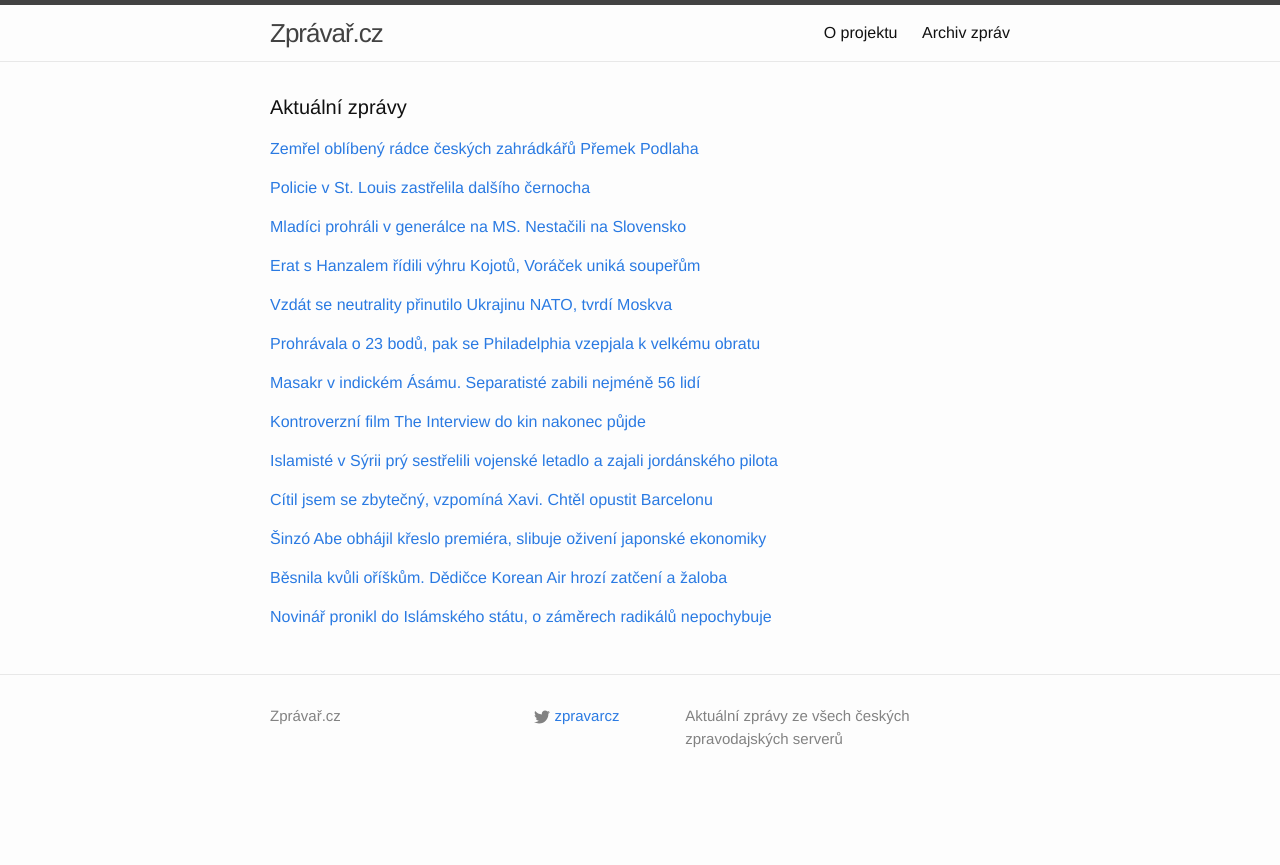
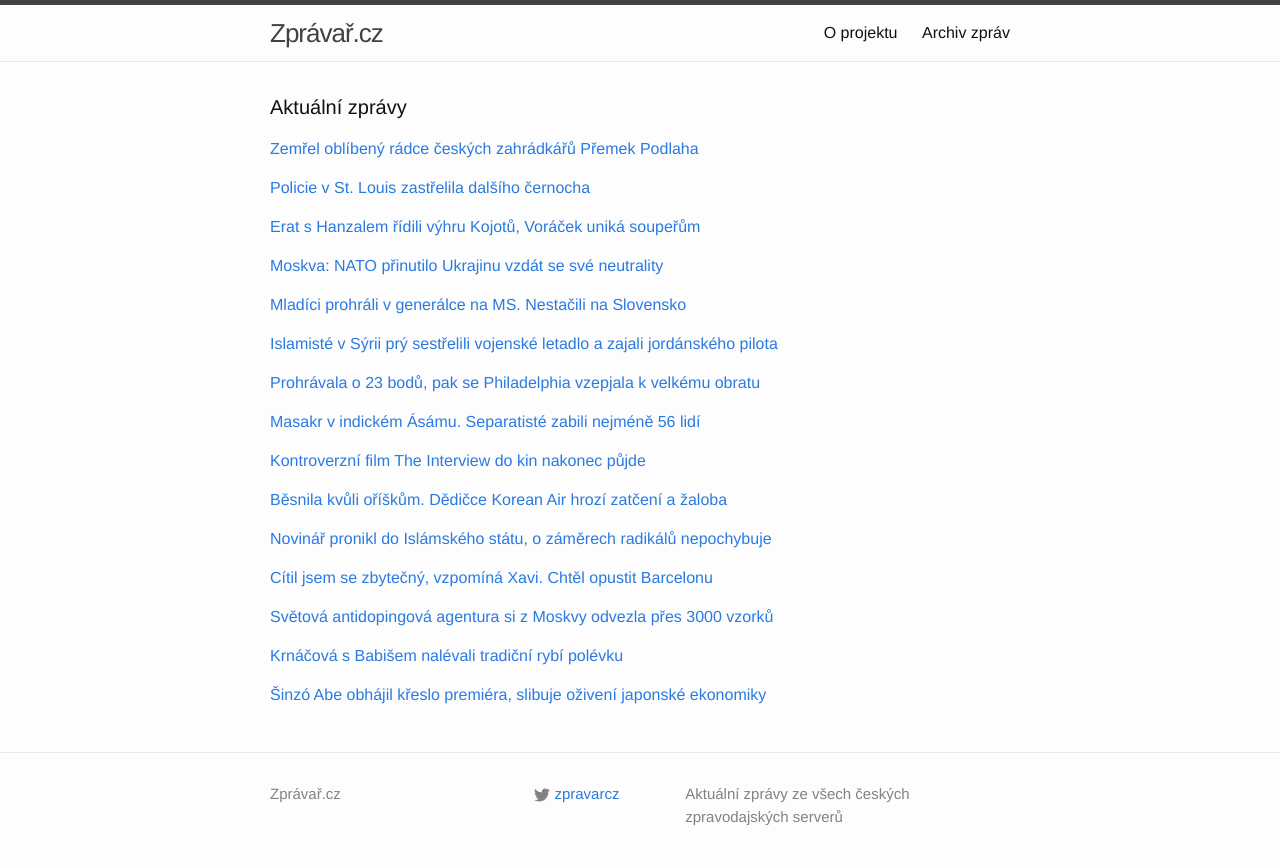
Before and after one commit to adliska/zpravar, a Jekyll site: the page built from index.html, in a window 1280 px wide. Shown: the top 865 px of the page. Built offline with Jekyll 4.4.1, drawn with Linux system fonts in a browser that asks for light colours; some of the changed lines change nothing that is shown.

Commit message:
zpravar news update

```diff
--- a/index.html
+++ b/index.html
@@ -31,8 +31,26 @@ layout: default
 <li><a href=http://zpravy.idnes.cz/policie-v-st-louis-zastrelila-dalsiho-cernocha-fle-/zahranicni.aspx?c=A141224_100532_zahranicni_im>V St. Louis zastřelil policista dalšího černocha, mladík na něj mířil - zpravy.idnes.cz</a></li>
 <li><a href=http://www.ceskenoviny.cz/zpravy/zpravy/policie-na-predmesti-st-louis-zastrelila-dalsiho-cernocha/1162222>Policie na předměstí St. Louis zastřelila dalšího černocha - www.ceskenoviny.cz</a></li>
 </ul>
-</div><p><a href="javascript:;" onclick="toggle_visibility('zpravy2')">Mladíci prohráli v generálce na MS. Nestačili na Slovensko</a></p>
+</div><p><a href="javascript:;" onclick="toggle_visibility('zpravy2')">Erat s Hanzalem řídili výhru Kojotů, Voráček uniká soupeřům</a></p>
 <div id="zpravy2" style="display:none">
+<ul>
+<li><a href=http://sport.aktualne.cz/erat-s-hanzalem-ridili-vyhru-kojotu-voracek-unika-souperum/r~02a50f2e8b3611e49fc3002590604f2e/>Erat s Hanzalem řídili výhru Kojotů, Voráček uniká soupeřům - sport.aktualne.cz</a></li>
+<li><a href=http://www.sportovninoviny.cz/zpravy/erat-a-hanzal-ridili-vyhru-arizony-po-2-mesicich-skoroval-krejci/1162181>Erat a Hanzal řídili výhru Arizony, po 2 měsících skóroval Krejčí - www.sportovninoviny.cz</a></li>
+<li><a href=http://www.denik.cz/hokej/erat-a-hanzal-ridili-vyhru-arizony-po-2-mesicich-skoroval-krejci-20141224.html>Erat a Hanzal byli u čtyř gólů Arizony, konečně skóroval i Krejčí - www.denik.cz</a></li>
+<li><a href=http://hokej.idnes.cz/skvely-voracek-byl-u-dvou-golu-dev-/nhl.aspx?c=A141224_073346_nhl_Mkr>Skvělý Voráček byl u dvou gólů, Palát a Hanzal přihráli dokonce na tři - hokej.idnes.cz</a></li>
+<li><a href=http://www.tyden.cz/rubriky/sport/hokej/nhl/erat-s-hanzalem-radili-v-edmontonu-arizone-zaridili-vyhru_328268.html>Erat s Hanzalem řádili v Edmontonu. Arizoně zařídili výhru - www.tyden.cz</a></li>
+</ul>
+</div><p><a href="javascript:;" onclick="toggle_visibility('zpravy3')">Moskva: NATO přinutilo Ukrajinu vzdát se své neutrality</a></p>
+<div id="zpravy3" style="display:none">
+<ul>
+<li><a href=http://zpravy.e15.cz/zahranicni/politika/moskva-nato-prinutilo-ukrajinu-vzdat-se-sve-neutrality-1148569>Moskva: NATO přinutilo Ukrajinu vzdát se své neutrality - zpravy.e15.cz</a></li>
+<li><a href=http://www.novinky.cz/zahranicni/evropa/357188-vzdat-se-neutrality-prinutilo-ukrajinu-nato-tvrdi-moskva.html>Vzdát se neutrality přinutilo Ukrajinu NATO, tvrdí Moskva  - www.novinky.cz</a></li>
+<li><a href=http://zpravy.aktualne.cz/zahranici/zive-streda-24-prosince-ukrajina-rusko-separatiste/r~1d40420885dd11e498be002590604f2e/>Živě: Příklon Ukrajiny k NATO zhorší situaci, tvrdí Rusko - zpravy.aktualne.cz</a></li>
+<li><a href=http://www.lidovky.cz/nato-prinutilo-ukrajinu-vzdat-se-neutrality-zni-z-moskvy-pnc-/zpravy-svet.aspx?c=A141224_115526_ln_zahranici_hm>NATO přinutilo Ukrajinu vzdát se neutrality, zní z Moskvy  - www.lidovky.cz</a></li>
+<li><a href=http://www.ceskenoviny.cz/zpravy/zpravy/nato-podle-moskvy-prinutilo-ukrajinu-vzdat-se-neutrality/1162225>NATO podle Moskvy přinutilo Ukrajinu vzdát se neutrality - www.ceskenoviny.cz</a></li>
+</ul>
+</div><p><a href="javascript:;" onclick="toggle_visibility('zpravy4')">Mladíci prohráli v generálce na MS. Nestačili na Slovensko</a></p>
+<div id="zpravy4" style="display:none">
 <ul>
 <li><a href=http://www.tyden.cz/rubriky/sport/hokej/mladici-prohrali-v-generalce-na-ms-nestacili-na-slovensko_328274.html>Mladíci prohráli v generálce na MS. Nestačili na Slovensko - www.tyden.cz</a></li>
 <li><a href=http://www.tyden.cz/rubriky/sport/hokej/mladici-prohrali-generalku-na-ms-nestacili-na-slovensko_328274.html>Mladíci prohráli generálku na MS. Nestačili na Slovensko - www.tyden.cz</a></li>
@@ -40,81 +58,78 @@ layout: default
 <li><a href=http://hokej.idnes.cz/cesti-hokejiste-do-20-let-prohrali-se-slovenskem-frv-/reprezentace.aspx?c=A141224_083654_reprezentace_ot>Mladí hokejisté dali Slovensku jediný gól a generálku prohráli - hokej.idnes.cz</a></li>
 <li><a href=http://sport.aktualne.cz/spatna-generalka-dvacitka-prohrala-v-kanade-se-slovaky/r~64b0032a8b3d11e4b98c002590604f2e/>Špatná generálka. Dvacítka prohrála v Kanadě se Slováky - sport.aktualne.cz</a></li>
 </ul>
-</div><p><a href="javascript:;" onclick="toggle_visibility('zpravy3')">Erat s Hanzalem řídili výhru Kojotů, Voráček uniká soupeřům</a></p>
-<div id="zpravy3" style="display:none">
+</div><p><a href="javascript:;" onclick="toggle_visibility('zpravy5')">Islamisté v Sýrii prý sestřelili vojenské letadlo a zajali jordánského pilota</a></p>
+<div id="zpravy5" style="display:none">
 <ul>
-<li><a href=http://sport.aktualne.cz/erat-s-hanzalem-ridili-vyhru-kojotu-voracek-unika-souperum/r~02a50f2e8b3611e49fc3002590604f2e/>Erat s Hanzalem řídili výhru Kojotů, Voráček uniká soupeřům - sport.aktualne.cz</a></li>
-<li><a href=http://www.sportovninoviny.cz/zpravy/erat-a-hanzal-ridili-vyhru-arizony-po-2-mesicich-skoroval-krejci/1162181>Erat a Hanzal řídili výhru Arizony, po 2 měsících skóroval Krejčí - www.sportovninoviny.cz</a></li>
-<li><a href=http://www.denik.cz/hokej/erat-a-hanzal-ridili-vyhru-arizony-po-2-mesicich-skoroval-krejci-20141224.html>Erat a Hanzal byli u čtyř gólů Arizony, konečně skóroval i Krejčí - www.denik.cz</a></li>
-<li><a href=http://hokej.idnes.cz/skvely-voracek-byl-u-dvou-golu-dev-/nhl.aspx?c=A141224_073346_nhl_Mkr>Skvělý Voráček byl u dvou gólů, Palát a Hanzal přihráli dokonce na tři - hokej.idnes.cz</a></li>
-<li><a href=http://www.tyden.cz/rubriky/sport/hokej/nhl/erat-s-hanzalem-radili-v-edmontonu-arizone-zaridili-vyhru_328268.html>Erat s Hanzalem řádili v Edmontonu. Arizoně zařídili výhru - www.tyden.cz</a></li>
+<li><a href=http://www.novinky.cz/zahranicni/blizky-a-stredni-vychod/357187-islamiste-v-syrii-pry-sestrelili-vojenske-letadlo-a-zajali-jordanskeho-pilota.html>Islamisté v Sýrii prý sestřelili vojenské letadlo a zajali jordánského pilota - www.novinky.cz</a></li>
+<li><a href=http://zpravy.aktualne.cz/zahranici/islamiste-v-syrii-sestrelili-vojenske-letadlo-zajali-pilota/r~e24d43bc8b5411e49fc3002590604f2e/>Islamisté v Sýrii sestřelili vojenské letadlo, zajali pilota - zpravy.aktualne.cz</a></li>
+<li><a href=http://echo24.cz/a/iMUHq>'Sestřelili jsme letadlo a zajali pilota,' tvrdí islamisté v Sýrii - echo24.cz</a></li>
+<li><a href=http://www.ceskenoviny.cz/zpravy/zpravy/islamiste-v-syrii-sestrelili-vojenske-letadlo-zajali-pilota/1162216>Islamisté v Sýrii sestřelili vojenské letadlo, zajali pilota - www.ceskenoviny.cz</a></li>
 </ul>
-</div><p><a href="javascript:;" onclick="toggle_visibility('zpravy4')">Vzdát se neutrality přinutilo Ukrajinu NATO, tvrdí Moskva </a></p>
-<div id="zpravy4" style="display:none">
-<ul>
-<li><a href=http://www.novinky.cz/zahranicni/evropa/357188-vzdat-se-neutrality-prinutilo-ukrajinu-nato-tvrdi-moskva.html>Vzdát se neutrality přinutilo Ukrajinu NATO, tvrdí Moskva  - www.novinky.cz</a></li>
-<li><a href=http://zpravy.aktualne.cz/zahranici/zive-streda-24-prosince-ukrajina-rusko-separatiste/r~1d40420885dd11e498be002590604f2e/>Živě: Příklon Ukrajiny k NATO zhorší situaci, tvrdí Rusko - zpravy.aktualne.cz</a></li>
-<li><a href=http://www.lidovky.cz/nato-prinutilo-ukrajinu-vzdat-se-neutrality-zni-z-moskvy-pnc-/zpravy-svet.aspx?c=A141224_115526_ln_zahranici_hm>NATO přinutilo Ukrajinu vzdát se neutrality, zní z Moskvy  - www.lidovky.cz</a></li>
-<li><a href=http://www.ceskenoviny.cz/zpravy/zpravy/nato-podle-moskvy-prinutilo-ukrajinu-vzdat-se-neutrality/1162225>NATO podle Moskvy přinutilo Ukrajinu vzdát se neutrality - www.ceskenoviny.cz</a></li>
-</ul>
-</div><p><a href="javascript:;" onclick="toggle_visibility('zpravy5')">Prohrávala o 23 bodů, pak se Philadelphia vzepjala k velkému obratu</a></p>
-<div id="zpravy5" style="display:none">
+</div><p><a href="javascript:;" onclick="toggle_visibility('zpravy6')">Prohrávala o 23 bodů, pak se Philadelphia vzepjala k velkému obratu</a></p>
+<div id="zpravy6" style="display:none">
 <ul>
 <li><a href=http://sport.idnes.cz/vysledky-nba-c9b-/basket.aspx?c=A141224_084431_sport-basket_ot>Prohrávala o 23 bodů, pak se Philadelphia vzepjala k velkému obratu - sport.idnes.cz</a></li>
 <li><a href=http://www.sportovninoviny.cz/zpravy/basketbaliste-philadelphie-predvedli-v-miami-vitezny-obrat/1162189>Basketbalisté Philadelphie předvedli v Miami vítězný obrat - www.sportovninoviny.cz</a></li>
 <li><a href=http://www.denik.cz/ostatni_sport/to-byl-obrat-philadelphia-zaskocila-miami-wayde-horsi-uz-to-byt-nemohlo-20141224.html>To byl obrat: Philadelphia zaskočila Miami. Wayde: Horší už to být nemohlo - www.denik.cz</a></li>
 <li><a href=http://sport.aktualne.cz/nejhorsi-tym-nba-sokoval-miami-velkym-obratem/r~b3e3d7248b4111e4bdad0025900fea04/>Nejhorší tým NBA šokoval Miami velkým obratem - sport.aktualne.cz</a></li>
 </ul>
-</div><p><a href="javascript:;" onclick="toggle_visibility('zpravy6')">Masakr v indickém Ásámu. Separatisté zabili nejméně 56 lidí</a></p>
-<div id="zpravy6" style="display:none">
+</div><p><a href="javascript:;" onclick="toggle_visibility('zpravy7')">Masakr v indickém Ásámu. Separatisté zabili nejméně 56 lidí</a></p>
+<div id="zpravy7" style="display:none">
 <ul>
 <li><a href=http://www.ceskatelevize.cz/ct24/svet/296372-masakr-v-indickem-asamu-separatiste-zabili-nejmene-56-lidi/>Masakr v indickém Ásámu. Separatisté zabili nejméně 56 lidí - www.ceskatelevize.cz</a></li>
 <li><a href=http://www.rozhlas.cz/_zprava/kmenovi-separatiste-v-indickem-asamu-zabili-nejmene-56-lidi--1436523>Kmenoví separatisté v indickém Ásámu zabili nejméně 56 lidí - www.rozhlas.cz</a></li>
 <li><a href=http://www.novinky.cz/zahranicni/svet/357182-kmenovi-separatiste-v-indickem-asamu-zabili-nejmene-56-lidi.html>Kmenoví separatisté v indickém Ásámu zabili nejméně 56 lidí  - www.novinky.cz</a></li>
 <li><a href=http://www.ceskenoviny.cz/zpravy/zpravy/kmenovi-separatiste-v-indickem-asamu-zabili-nejmene-56-lidi/1162176>Kmenoví separatisté v indickém Ásámu zabili nejméně 56 lidí - www.ceskenoviny.cz</a></li>
 </ul>
-</div><p><a href="javascript:;" onclick="toggle_visibility('zpravy7')">Kontroverzní film The Interview do kin nakonec půjde</a></p>
-<div id="zpravy7" style="display:none">
+</div><p><a href="javascript:;" onclick="toggle_visibility('zpravy8')">Kontroverzní film The Interview do kin nakonec půjde</a></p>
+<div id="zpravy8" style="display:none">
 <ul>
 <li><a href=http://echo24.cz/a/iY9ix>Kontroverzní film The Interview do kin nakonec půjde - echo24.cz</a></li>
 <li><a href=http://zahranicni.ihned.cz/amerika-usa/c1-63297560-interview-kim-cong-un-kldr-komunisticka-korea-severni-film-atentat>Stovky amerických kin promítnou film o atentátu na Kim Čong-una - zahranicni.ihned.cz</a></li>
 <li><a href=http://www.ceskenoviny.cz/zpravy/zpravy/parodii-na-severokorejskeho-vudce-promitne-na-200-americkych-kin/1162170>Parodii na severokorejského vůdce promítne na 200 amerických kin - www.ceskenoviny.cz</a></li>
 <li><a href=http://art.ihned.cz/film-a-televize/c1-63297360-the-interview-film-kina>Komedii o atentátu na lídra KLDR uvede přes 200 amerických kin - art.ihned.cz</a></li>
 </ul>
-</div><p><a href="javascript:;" onclick="toggle_visibility('zpravy8')">Islamisté v Sýrii prý sestřelili vojenské letadlo a zajali jordánského pilota</a></p>
-<div id="zpravy8" style="display:none">
+</div><p><a href="javascript:;" onclick="toggle_visibility('zpravy9')">Běsnila kvůli oříškům. Dědičce Korean Air hrozí zatčení a žaloba </a></p>
+<div id="zpravy9" style="display:none">
 <ul>
-<li><a href=http://www.novinky.cz/zahranicni/blizky-a-stredni-vychod/357187-islamiste-v-syrii-pry-sestrelili-vojenske-letadlo-a-zajali-jordanskeho-pilota.html>Islamisté v Sýrii prý sestřelili vojenské letadlo a zajali jordánského pilota - www.novinky.cz</a></li>
-<li><a href=http://zpravy.aktualne.cz/zahranici/islamiste-v-syrii-sestrelili-vojenske-letadlo-zajali-pilota/r~e24d43bc8b5411e49fc3002590604f2e/>Islamisté v Sýrii sestřelili vojenské letadlo, zajali pilota - zpravy.aktualne.cz</a></li>
-<li><a href=http://echo24.cz/a/iMUHq>'Sestřelili jsme letadlo a zajali pilota,' tvrdí islamisté v Sýrii - echo24.cz</a></li>
-<li><a href=http://www.ceskenoviny.cz/zpravy/zpravy/islamiste-v-syrii-sestrelili-vojenske-letadlo-zajali-pilota/1162216>Islamisté v Sýrii sestřelili vojenské letadlo, zajali pilota - www.ceskenoviny.cz</a></li>
+<li><a href=http://www.lidovky.cz/besnila-kvuli-oriskum-dedicce-korean-air-hrozi-zatceni-a-zaloba-pv5-/lide.aspx?c=A141224_125251_lide_hm>Běsnila kvůli oříškům. Dědičce Korean Air hrozí zatčení a žaloba  - www.lidovky.cz</a></li>
+<li><a href=http://zpravy.aktualne.cz/zahranici/dedicce-korean-air-hrozi-kvuli-skandalu-s-orisky-zatceni/r~be8c19ce8b6011e4a7d8002590604f2e/>Dědičce Korean Air hrozí kvůli skandálu s oříšky zatčení - zpravy.aktualne.cz</a></li>
+<li><a href=http://www.ceskenoviny.cz/zpravy/zpravy/dedicce-korean-air-hrozi-kvuli-skandalu-s-orisky-zatceni-a-zaloba/1162239>Dědičce Korean Air hrozí kvůli skandálu s oříšky zatčení a žaloba - www.ceskenoviny.cz</a></li>
 </ul>
-</div><p><a href="javascript:;" onclick="toggle_visibility('zpravy9')">Cítil jsem se zbytečný, vzpomíná Xavi. Chtěl opustit Barcelonu</a></p>
-<div id="zpravy9" style="display:none">
+</div><p><a href="javascript:;" onclick="toggle_visibility('zpravy10')">Novinář pronikl do Islámského státu, o záměrech radikálů nepochybuje</a></p>
+<div id="zpravy10" style="display:none">
+<ul>
+<li><a href=http://zpravy.e15.cz/zahranicni/udalosti/novinar-pronikl-do-islamskeho-statu-o-zamerech-radikalu-nepochybuje-1148556>Novinář pronikl do Islámského státu, o záměrech radikálů nepochybuje - zpravy.e15.cz</a></li>
+<li><a href=http://zpravy.e15.cz/zahranicni/udalosti/novinar-se-dostal-do-srdce-islamskeho-statu-o-zamerech-radikalu-nepochybuje-1148556>Novinář se dostal do srdce Islámského státu, o záměrech radikálů nepochybuje - zpravy.e15.cz</a></li>
+<li><a href=http://www.tyden.cz/rubriky/zahranici/asie-a-oceanie/muslimove-z-is-pripravuji-nejvetsi-nabozenskou-cistku_328216.html>Muslimové z IS připravují největší náboženskou čistku - www.tyden.cz</a></li>
+</ul>
+</div><p><a href="javascript:;" onclick="toggle_visibility('zpravy11')">Cítil jsem se zbytečný, vzpomíná Xavi. Chtěl opustit Barcelonu</a></p>
+<div id="zpravy11" style="display:none">
 <ul>
 <li><a href=http://fotbal.idnes.cz/xavi-o-moznem-odchodu-z-barcelony-dqw-/fot_zahranici.aspx?c=A141224_122434_fot_zahranici_ot>Cítil jsem se zbytečný, vzpomíná Xavi. Chtěl opustit Barcelonu - fotbal.idnes.cz</a></li>
 <li><a href=http://www.denik.cz/fotbal/xavi-pry-nebyl-v-barcelone-stastny-a-tvrdi-uz-jsem-mel-v-lete-sbaleno-20141224.html>Xavi prý nebyl v Barceloně šťastný a tvrdí: Už jsem měl v létě sbaleno - www.denik.cz</a></li>
 <li><a href=http://www.tyden.cz/rubriky/sport/fotbal/zahranicni-souteze/xavi-mel-zajeci-umysly-chtel-prestoupit-z-barcy-do-new-yorku_328283.html>Xavi měl zaječí úmysly. Chtěl přestoupit z Barcy do New Yorku - www.tyden.cz</a></li>
 </ul>
-</div><p><a href="javascript:;" onclick="toggle_visibility('zpravy10')">Šinzó Abe obhájil křeslo premiéra, slibuje oživení japonské ekonomiky</a></p>
-<div id="zpravy10" style="display:none">
+</div><p><a href="javascript:;" onclick="toggle_visibility('zpravy12')">Světová antidopingová agentura si z Moskvy odvezla přes 3000 vzorků</a></p>
+<div id="zpravy12" style="display:none">
+<ul>
+<li><a href=http://sport.idnes.cz/podezreni-na-doping-v-rusku-dp0-/sporty.aspx?c=A141224_132331_sporty_ot>Světová antidopingová agentura si z Moskvy odvezla přes 3000 vzorků - sport.idnes.cz</a></li>
+<li><a href=http://www.denik.cz/atletika/dopovali-atleti-komise-byla-v-moskve-testem-projde-vic-nez-3000-vzorku-20141224.html>Dopovali atleti? Komise byla v Moskvě, testem projde víc než 3000 vzorků - www.denik.cz</a></li>
+<li><a href=http://www.sportovninoviny.cz/zpravy/wada-si-z-moskvy-odvezla-pres-3000-vzorku/1162243>WADA si z Moskvy odvezla přes 3000 vzorků - www.sportovninoviny.cz</a></li>
+</ul>
+</div><p><a href="javascript:;" onclick="toggle_visibility('zpravy13')">Krnáčová s Babišem nalévali tradiční rybí polévku</a></p>
+<div id="zpravy13" style="display:none">
+<ul>
+<li><a href=http://www.novinky.cz/domaci/357192-krnacova-s-babisem-nalevali-tradicni-rybi-polevku.html>Krnáčová s Babišem nalévali tradiční rybí polévku - www.novinky.cz</a></li>
+<li><a href=http://www.ceskenoviny.cz/zpravy/zpravy/na-rybi-polevku-od-prazske-primatorky-se-stala-fronta/1162244>Na rybí polévku od pražské primátorky se stála fronta - www.ceskenoviny.cz</a></li>
+<li><a href=http://www.ceskatelevize.cz/ct24/regiony/296375-krnacova-poprve-rozleva-polevku-pomaha-ji-i-ministr-financi/>Krnáčová poprvé rozlévá polévku, pomáhá jí i ministr financí - www.ceskatelevize.cz</a></li>
+</ul>
+</div><p><a href="javascript:;" onclick="toggle_visibility('zpravy14')">Šinzó Abe obhájil křeslo premiéra, slibuje oživení japonské ekonomiky</a></p>
+<div id="zpravy14" style="display:none">
 <ul>
 <li><a href=http://www.ceskatelevize.cz/ct24/svet/296370-sinzo-abe-obhajil-kreslo-premiera-slibuje-oziveni-japonske-ekonomiky/>Šinzó Abe obhájil křeslo premiéra, slibuje oživení japonské ekonomiky - www.ceskatelevize.cz</a></li>
 <li><a href=http://zpravy.e15.cz/zahranicni/politika/abe-je-znovu-premierem-japonsko-zprovozni-jaderne-elektrarny-slibuje-1148546>Abe je znovu premiérem. Japonsko zprovozní jaderné elektrárny, slibuje - zpravy.e15.cz</a></li>
 <li><a href=http://www.ceskenoviny.cz/zpravy/zpravy/japonsky-parlament-zvolil-po-vyhranych-volbach-abeho-premierem/1162178>Japonský parlament zvolil po vyhraných volbách Abeho premiérem - www.ceskenoviny.cz</a></li>
 </ul>
-</div><p><a href="javascript:;" onclick="toggle_visibility('zpravy11')">Běsnila kvůli oříškům. Dědičce Korean Air hrozí zatčení a žaloba </a></p>
-<div id="zpravy11" style="display:none">
-<ul>
-<li><a href=http://www.lidovky.cz/besnila-kvuli-oriskum-dedicce-korean-air-hrozi-zatceni-a-zaloba-pv5-/lide.aspx?c=A141224_125251_lide_hm>Běsnila kvůli oříškům. Dědičce Korean Air hrozí zatčení a žaloba  - www.lidovky.cz</a></li>
-<li><a href=http://zpravy.aktualne.cz/zahranici/dedicce-korean-air-hrozi-kvuli-skandalu-s-orisky-zatceni/r~be8c19ce8b6011e4a7d8002590604f2e/>Dědičce Korean Air hrozí kvůli skandálu s oříšky zatčení - zpravy.aktualne.cz</a></li>
-<li><a href=http://www.ceskenoviny.cz/zpravy/zpravy/dedicce-korean-air-hrozi-kvuli-skandalu-s-orisky-zatceni-a-zaloba/1162239>Dědičce Korean Air hrozí kvůli skandálu s oříšky zatčení a žaloba - www.ceskenoviny.cz</a></li>
-</ul>
-</div><p><a href="javascript:;" onclick="toggle_visibility('zpravy12')">Novinář pronikl do Islámského státu, o záměrech radikálů nepochybuje</a></p>
-<div id="zpravy12" style="display:none">
-<ul>
-<li><a href=http://zpravy.e15.cz/zahranicni/udalosti/novinar-pronikl-do-islamskeho-statu-o-zamerech-radikalu-nepochybuje-1148556>Novinář pronikl do Islámského státu, o záměrech radikálů nepochybuje - zpravy.e15.cz</a></li>
-<li><a href=http://zpravy.e15.cz/zahranicni/udalosti/novinar-se-dostal-do-srdce-islamskeho-statu-o-zamerech-radikalu-nepochybuje-1148556>Novinář se dostal do srdce Islámského státu, o záměrech radikálů nepochybuje - zpravy.e15.cz</a></li>
-<li><a href=http://www.tyden.cz/rubriky/zahranici/asie-a-oceanie/muslimove-z-is-pripravuji-nejvetsi-nabozenskou-cistku_328216.html>Muslimové z IS připravují největší náboženskou čistku - www.tyden.cz</a></li>
-</ul>
 </div></div>
```
